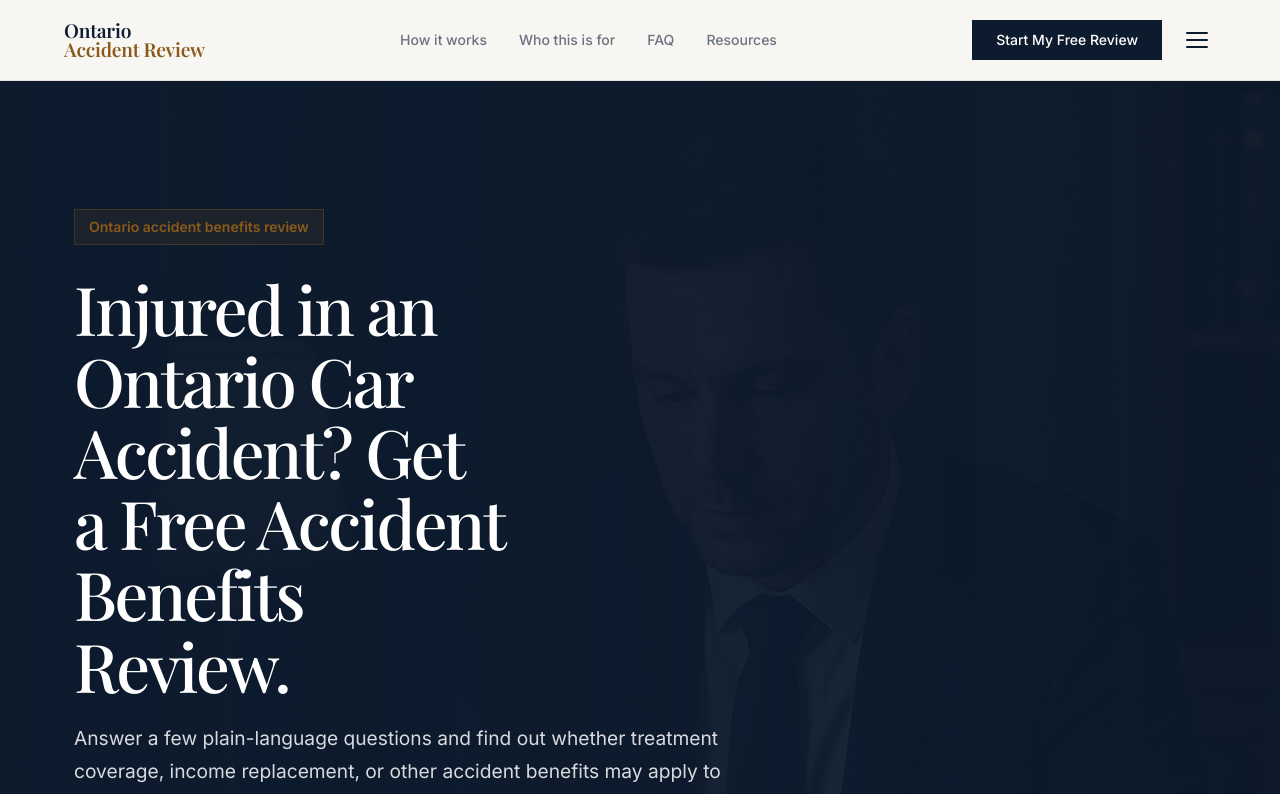
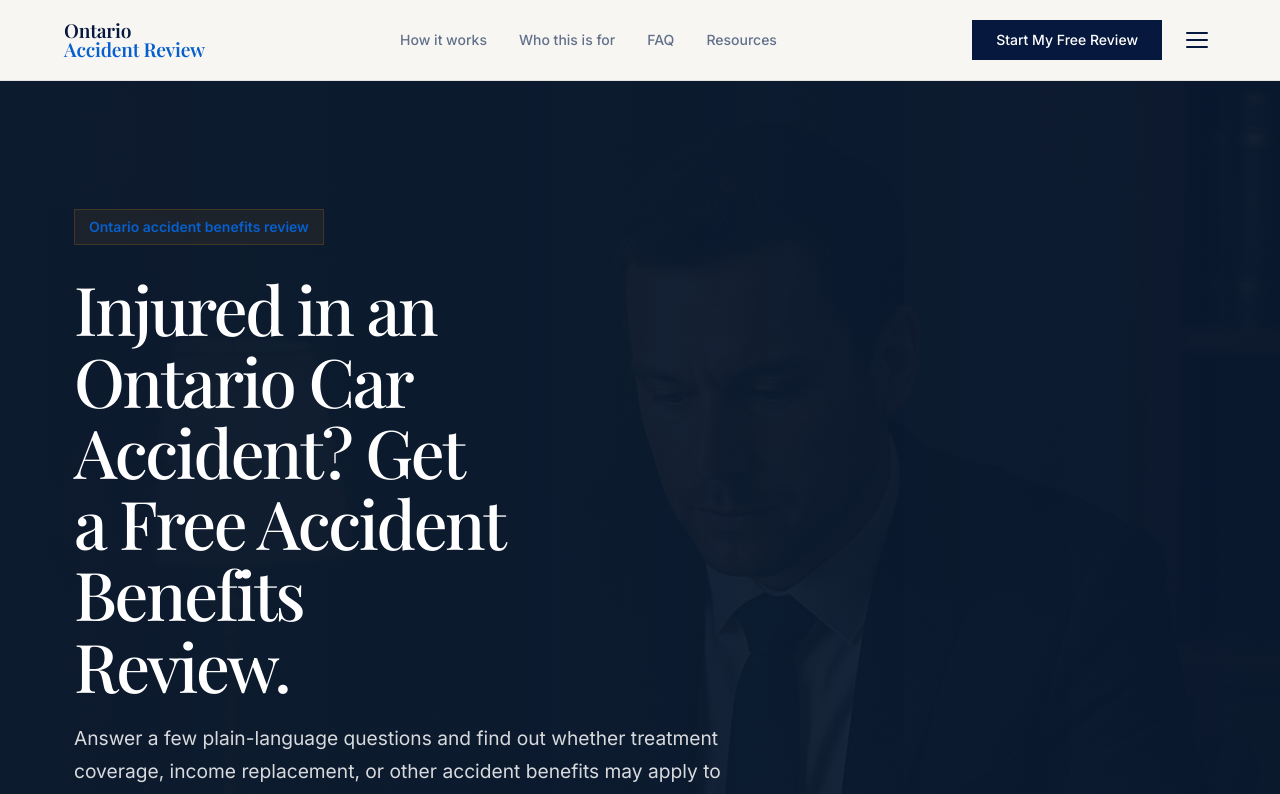
Before and after one commit to jyoung905/OARreal, a Next.js app: page / in a window 1280 px wide. Shown: the top 794 px of the page. Built offline with nearby package versions, Linux system fonts and the light colour scheme.

Commit message:
Load OAR visual fidelity CSS layer

```diff
--- a/styles/globals.css
+++ b/styles/globals.css
@@ -1,4 +1,5 @@
 @import '../app/globals.css';
+@import './oar-visual-system.css';
 
 /* Mobile sticky lead CTA for Google Ads landing traffic */
 .oar-mobile-sticky-cta {
```
